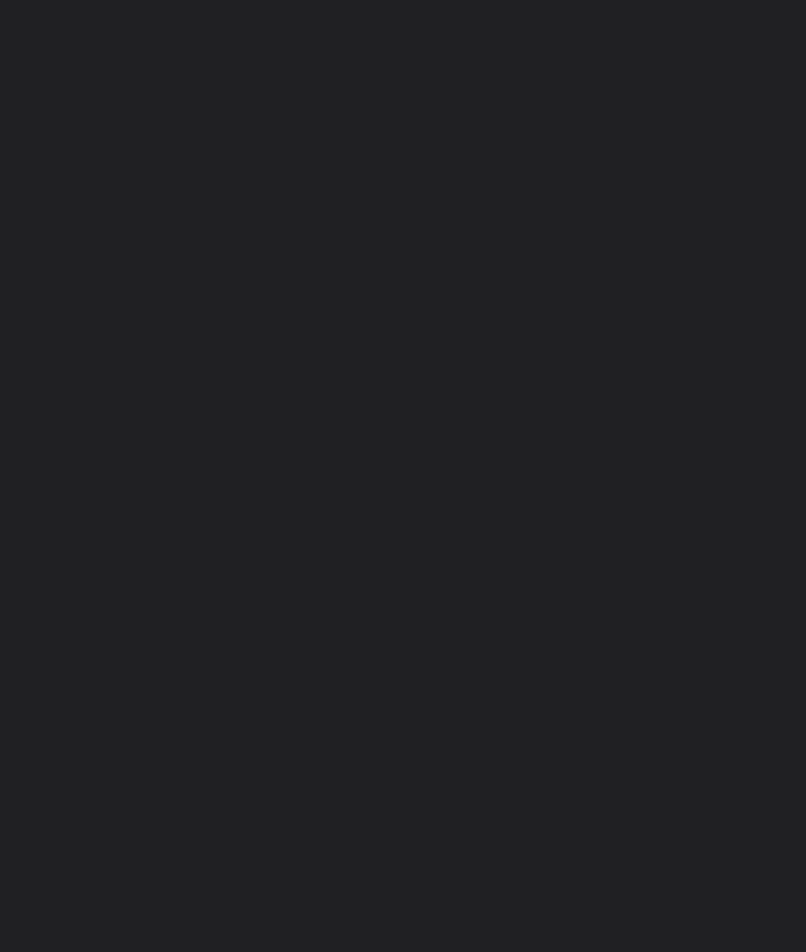
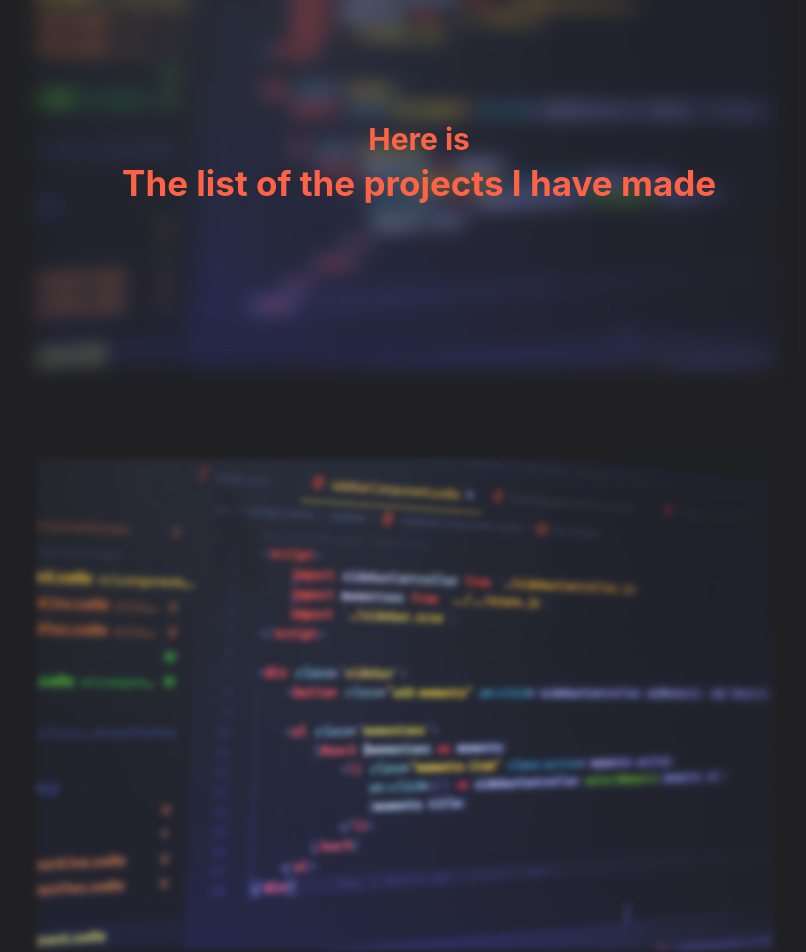
Before and after one commit to Kavi-D/Portfolio, a Next.js app in the folder app-local/: page /works in a window 1280 px wide. Shown: the part 180-1132 px from the top of the page, without its empty margins (235-1041 px from the left). Before the commit the page ends 800 px from the top, so only its background shows below. Built offline with nearby package versions, Linux system fonts and the light colour scheme.

Commit message:
added more to works page, adding works projects next

```diff
--- a/app-local/components/layouts/main.js
+++ b/app-local/components/layouts/main.js
@@ -6,7 +6,7 @@ import Navbar from './Navbar'
 const Main = ({children, router }) => {
     return (
         <Box as="main" pb = {8}>
-            <Navbar path = {router.asPath}/>
+            <Navbar path = {router.asPath} position="fixed"/>
             <Head>
                 <meta name = "viewport" content="width = device-width, initial-scale =1"/>
                 <title> Kavi D - Homepage</title>
--- a/app-local/pages/works.js
+++ b/app-local/pages/works.js
@@ -3,7 +3,7 @@
 //each card componenet will be have a picture and a little descirption
 //each card component- when clicked- will display a modal featuring descriptions
 //and any other useful information
-import { Box, Button, Image, useDisclosure } from "@chakra-ui/react";
+import { Box, Button, Image, useDisclosure, Container, Heading, Text} from "@chakra-ui/react";
 import {
   Modal,
   extendTheme,
@@ -13,7 +13,9 @@ import {
   ModalFooter,
   ModalBody,
   ModalCloseButton,
-  } from '@chakra-ui/react'
+} from "@chakra-ui/react";
+
+import programmImage from '../public/images/works/programImage.jpg'
 const theme = extendTheme({
   components: {
     Modal: {
@@ -21,41 +23,83 @@ components: {
         dialog: {
           maxWidth: ["95%", "95%", "95%"],
           minWidth: "95%",
-        bg: "#00ff00"
+          bg: "#00ff00",
+        },
+      }),
+    },
+  },
+});
+const mystyle = {
+    position:'relative',
+    zIndex:'-1',
+    right:'70%',
+    left: '2%',
+    bottom: '250px'
+
 }
-    })
-    }
-}
-});
 const Works = () => {
-    const {isOpen, onOpen, onClose } = useDisclosure()
+  const { isOpen, onOpen, onClose } = useDisclosure();
 
-    return(
+  return (
     <>
+    <Image
+        alt="Kavi Dharmarajan"
 
+        src="/images/works/programImage.jpg"
+        position="relative"
+        zIndex={-1}
+        filter="blur(10px)"
+
+        />
+        <Container maxW="contianer.sm" pt={1} centerContent>
+
+        <div style={mystyle} >
+            <Heading color= 'tomato' as="sm"  size ="lg" position='relative'>
+                  Here is
+            </Heading>
+
+        </div>
+        <div style={mystyle} >
+            <Text color= 'tomato'  fontSize='35px' as="b" position='relative'>
+                  The list of the projects I have made
+            </Text>
+
+        </div>
+        </Container>
+
+    <Image alt="other"
+    resizeMode='cover'
+    blurRadius={3}
+    position="relative"
+    zIndex={-1}
+    filter="blur(3px)"
+        src="/images/works/programImage.jpg"/>
+    <Container maxW="contianer.md" pt={14} centerContent>
       <div>this is works page needs more work, obviously</div>
       <Button mt={4} onClick={onOpen}>
         Open Modal
       </Button>
-            <Modal  isOpen={isOpen} onClose={onClose}>
+      <Modal isOpen={isOpen} onClose={onClose}>
         <ModalOverlay
-      bg='blackAlpha.300'
-      backdropFilter='blur(10px) hue-rotate(90deg)'
+          bg="blackAlpha.300"
+          backdropFilter="blur(10px) hue-rotate(90deg)"
         />
         <ModalContent>
           <ModalCloseButton />
           <ModalHeader>Modal Title</ModalHeader>
-                <Box boxSize='sm'>
-                    <Image alt='Kavi Dharmarajan'  size= 'lg' src='https://media.licdn.com/dms/image/C4E03AQFV0AizMu9V5Q/profile-displayphoto-shrink_200_200/0/1653927408171?e=1680739200&v=beta&t=PHUm-wvsTNjC3-WmwUsDpQQS45tWDA0HRxGjAcL8K7M'/>
+          <Box boxSize="sm">
+            <Image
+              alt="Kavi Dharmarajan"
+              size="lg"
+              src="https://media.licdn.com/dms/image/C4E03AQFV0AizMu9V5Q/profile-displayphoto-shrink_200_200/0/1653927408171?e=1680739200&v=beta&t=PHUm-wvsTNjC3-WmwUsDpQQS45tWDA0HRxGjAcL8K7M"
+            />
           </Box>
-
-
         </ModalContent>
       </Modal>
+
+    </Container>
     </>
-
-
-    )
-}
+  );
+};
 
 export default Works;
```
Also changed, not shown: app-local/components/workCard.js (added, +9 -0 lines), app-local/pages/index.js (+92 -58 lines), app-local/components/layouts/Navbar.js (indentation only), app-local/public/images/works/programImage.jpg (added), app-local/public/programImage.jpg (added). Lines whose indentation alone changed are shown as unchanged.
